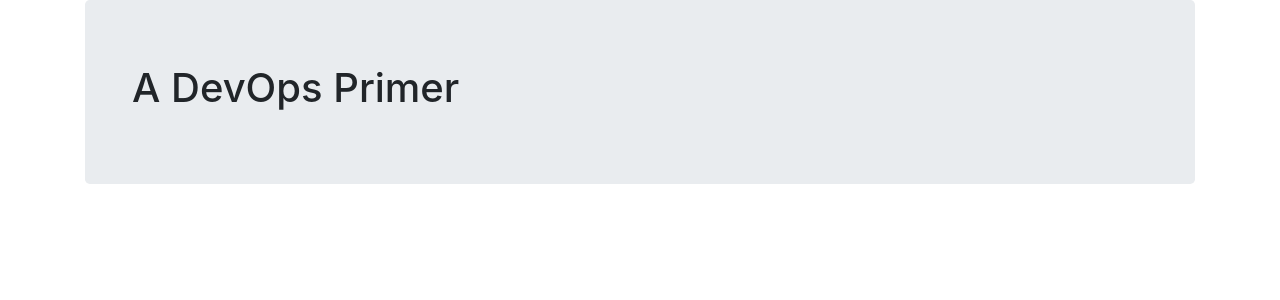
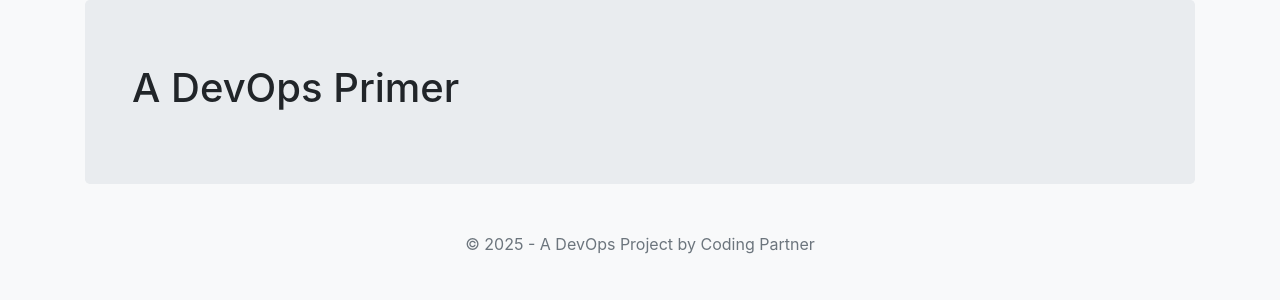
Before and after one commit to LindiweD-Collab/gcp-deployment-lab, a Flask app: page / in a window 1280 px wide. Shown: the top 300 px of the page. Run offline with Flask 2, Linux system fonts and the light colour scheme; some libraries are stand-ins or nearby versions.

Commit message:
Update layout.html

```diff
--- a/templates/layout.html
+++ b/templates/layout.html
@@ -1,12 +1,24 @@
 <!doctype html>
 <html lang="en">
 <head>
+    <meta charset="utf-8">
+    <meta name="viewport" content="width=device-width, initial-scale=1, shrink-to-fit=no">
     <title>{{model.title}}</title>
+
     <link rel="stylesheet" href="https://stackpath.bootstrapcdn.com/bootstrap/4.4.1/css/bootstrap.min.css">
+
+    <link rel="stylesheet" href="https://cdn.jsdelivr.net/npm/bootstrap-icons@1.10.5/font/bootstrap-icons.css">
+
+    <style>
+        body { background-color: #f8f9fa; }
+    </style>
 </head>
 <body>
     <div class="container">
         {% block content %}{% endblock %}
+        <footer class="text-center text-muted mt-5 mb-3">
+            <p>&copy; 2025 - A DevOps Project by Coding Partner</p>
+        </footer>
     </div>
 </body>
 </html>
```
